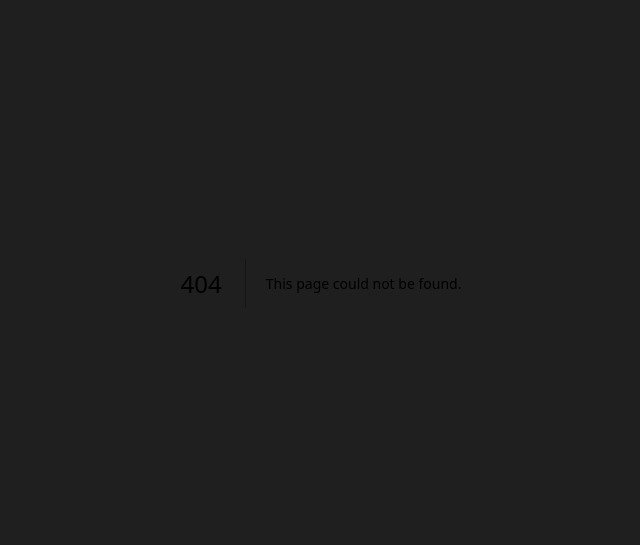
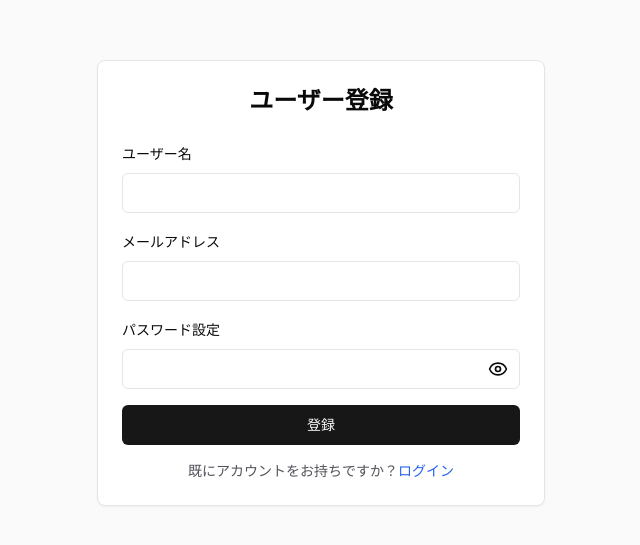
Before and after one commit to okopei/audio-sales-analyzer, a Next.js app in the folder next-app/: page /register in a window 1280 px wide. Before the commit this address had no page. Shown: the part 117-662 px from the top of the page, without its empty margins (319-959 px from the left). Built offline with nearby package versions, Linux system fonts and the light colour scheme.

Commit message:
feat: create register page

```diff
--- a/next-app/src/app/page.tsx
+++ b/next-app/src/app/page.tsx
@@ -21,7 +21,7 @@ export default function LoginPage() {
         </form>
         <p className="text-sm text-center text-zinc-400">
           アカウントをお持ちでない方は
-          <a href="/signup" className="text-rose-400 hover:underline">
+          <a href="/register" className="text-rose-400 hover:underline">
             新規登録
           </a>
         </p>
--- /dev/null
+++ b/next-app/src/app/register/page.tsx
@@ -0,0 +1,81 @@
+"use client"
+
+import { useState } from "react"
+import { Button } from "@/components/ui/button"
+import { Card } from "@/components/ui/card"
+import { Input } from "@/components/ui/input"
+import { Label } from "@/components/ui/label"
+import { EyeIcon, EyeOffIcon } from "lucide-react"
+
+export default function RegisterPage() {
+  const [formData, setFormData] = useState({
+    username: "",
+    email: "",
+    password: "",
+  })
+
+  const [showPassword, setShowPassword] = useState(false)
+
+  const handleSubmit = (e: React.FormEvent) => {
+    e.preventDefault()
+    // ここでバックエンドにデータを送信する処理を行います
+    console.log("Form submitted:", formData)
+  }
+
+  return (
+    <div className="min-h-screen bg-zinc-50 flex items-center justify-center p-4">
+      <Card className="w-full max-w-md p-6">
+        <h1 className="text-2xl font-semibold mb-6 text-center">ユーザー登録</h1>
+        <form onSubmit={handleSubmit} className="space-y-4">
+          <div className="space-y-2">
+            <Label htmlFor="username">ユーザー名</Label>
+            <Input
+              id="username"
+              value={formData.username}
+              onChange={(e) => setFormData({ ...formData, username: e.target.value })}
+              required
+            />
+          </div>
+          <div className="space-y-2">
+            <Label htmlFor="email">メールアドレス</Label>
+            <Input
+              id="email"
+              type="email"
+              value={formData.email}
+              onChange={(e) => setFormData({ ...formData, email: e.target.value })}
+              required
+            />
+          </div>
+          <div className="space-y-2">
+            <Label htmlFor="password">パスワード設定</Label>
+            <div className="relative">
+              <Input
+                id="password"
+                type={showPassword ? "text" : "password"}
+                value={formData.password}
+                onChange={(e) => setFormData({ ...formData, password: e.target.value })}
+                required
+              />
+              <button
+                type="button"
+                className="absolute right-3 top-1/2 -translate-y-1/2"
+                onClick={() => setShowPassword(!showPassword)}
+              >
+                {showPassword ? <EyeOffIcon size={20} /> : <EyeIcon size={20} />}
+              </button>
+            </div>
+          </div>
+          <Button type="submit" className="w-full">
+            登録
+          </Button>
+        </form>
+        <p className="mt-4 text-center text-sm text-zinc-600">
+          既にアカウントをお持ちですか？
+          <a href="/" className="text-blue-600 hover:underline">
+            ログイン
+          </a>
+        </p>
+      </Card>
+    </div>
+  )
+}
```
